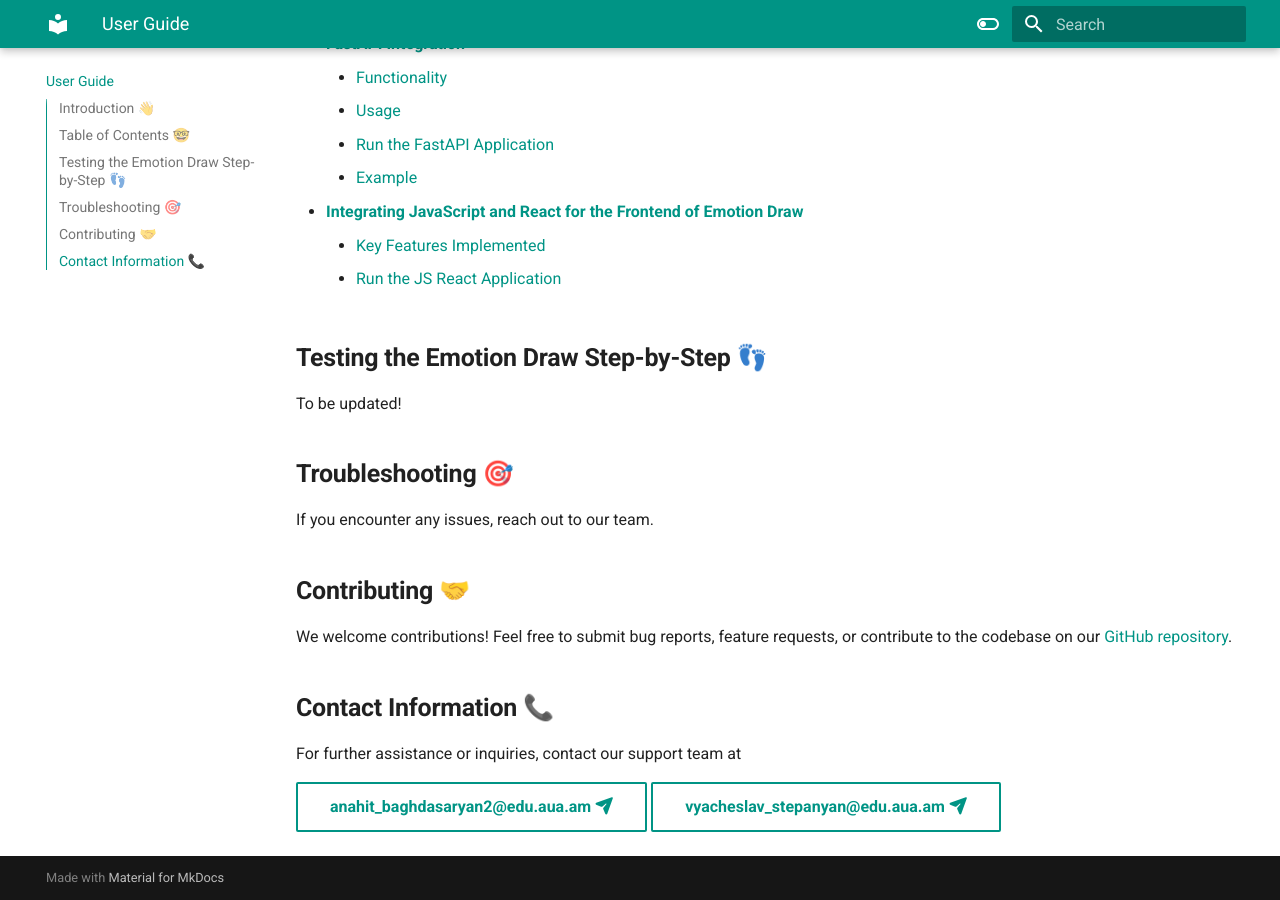
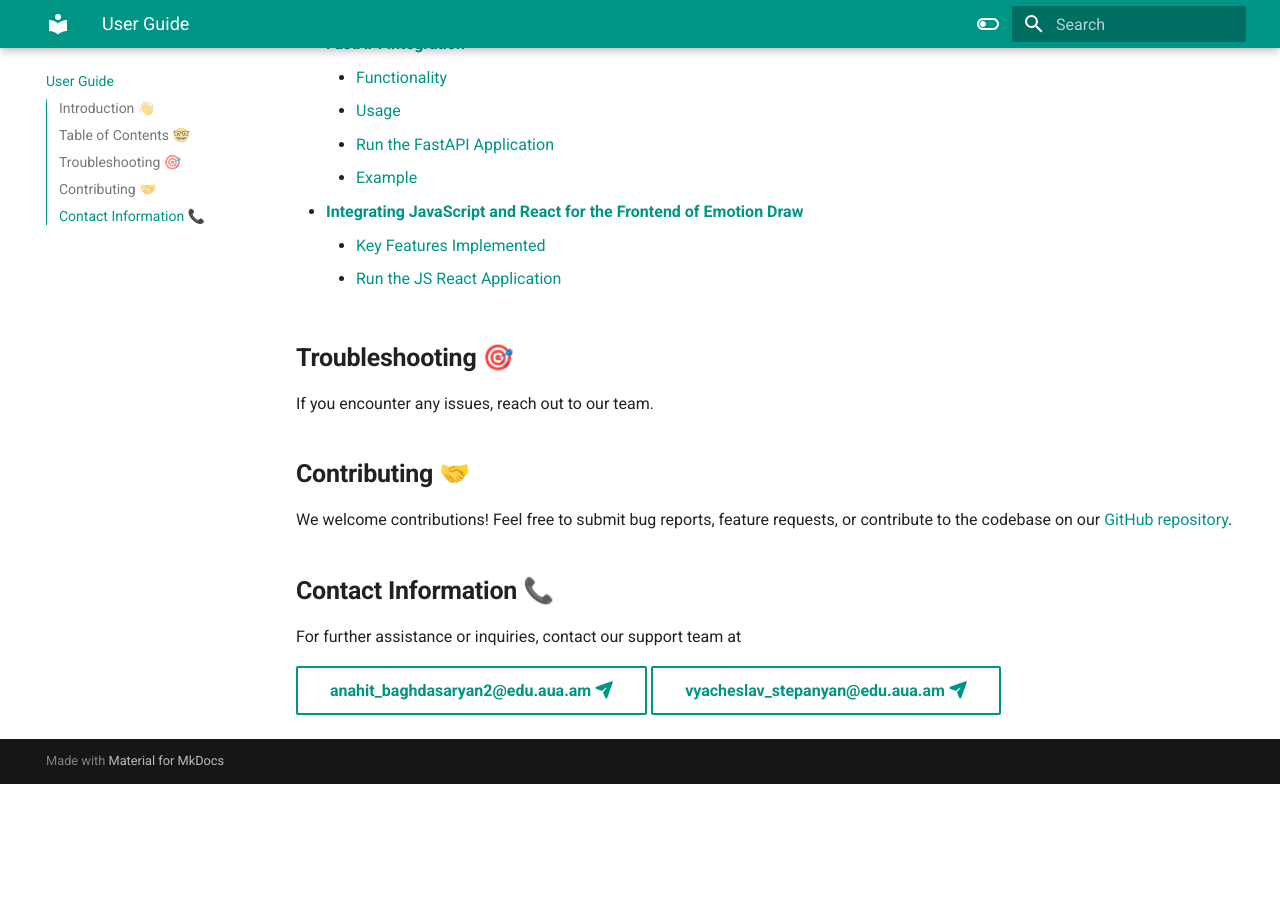
Before and after one commit to vyacheslavstepanyan1/Emotion_Draw, an MkDocs documentation site: the page built from docs/user_guide.md, in a window 1280 px wide and 900 px high, scrolled down 1332 px. Built offline with MkDocs 1.6.1 and Material for MkDocs 9.7.7, drawn with Linux system fonts in a browser that asks for light colours; after the commit the page ends 2116 px from its top, so only the background shows below that.

Commit message:
minor fix in md

```diff
--- a/docs/user_guide.md
+++ b/docs/user_guide.md
@@ -42,10 +42,6 @@
     - [Run the JS React Application](js.md#run-the-js-react-application)
 
 
-## **Testing the Emotion Draw Step-by-Step 👣**
-
-To be updated!
-
 ## **Troubleshooting 🎯**
 
 If you encounter any issues, reach out to our team.
```
